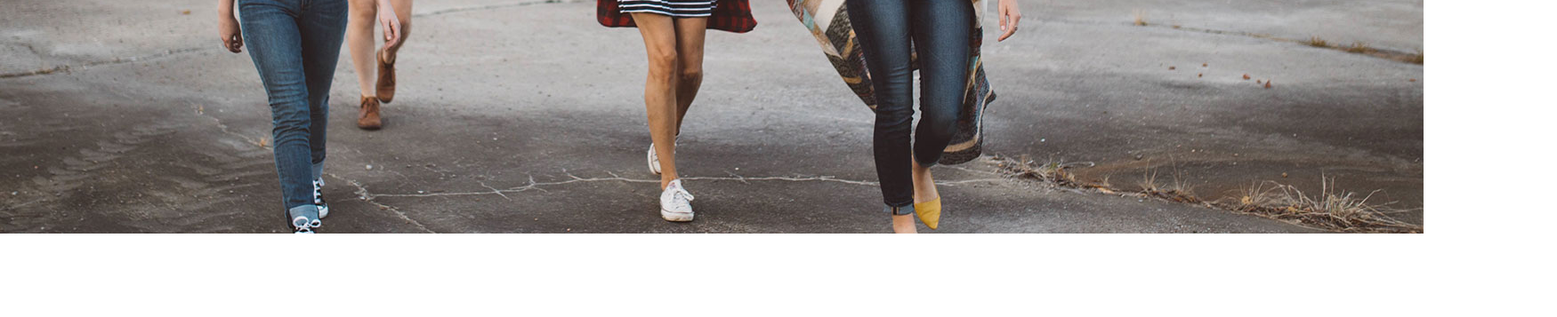
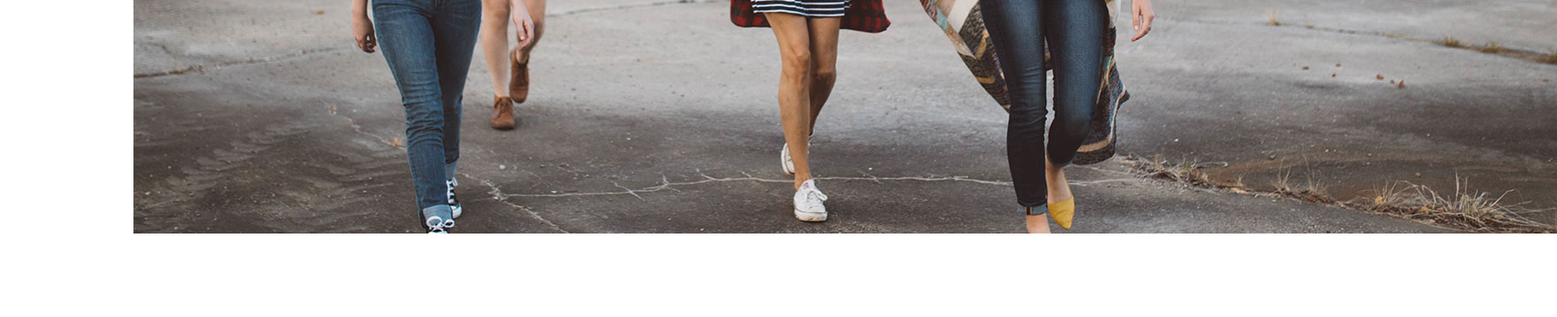
Before and after one commit to DianaSymodeiko/goit-fe-course, a plain HTML site: page html-css/module-05/index.html in a window 1280 px wide. Shown: the part 397-754 px from the top of the page at 89% size, 1750 px wide, since content can reach past the window. Drawn offline with Linux system fonts and the light colour scheme.

Commit message:
adds module-05_dz

```diff
--- a/html-css/module-05/styles.css
+++ b/html-css/module-05/styles.css
@@ -6,7 +6,9 @@
 
   .wrapper {
     max-width: 1600px;
-    display: inline-block;
+    display: block;
+    margin-left: 150px;
+
   }
   .header {
     max-width: 1600px;
```
